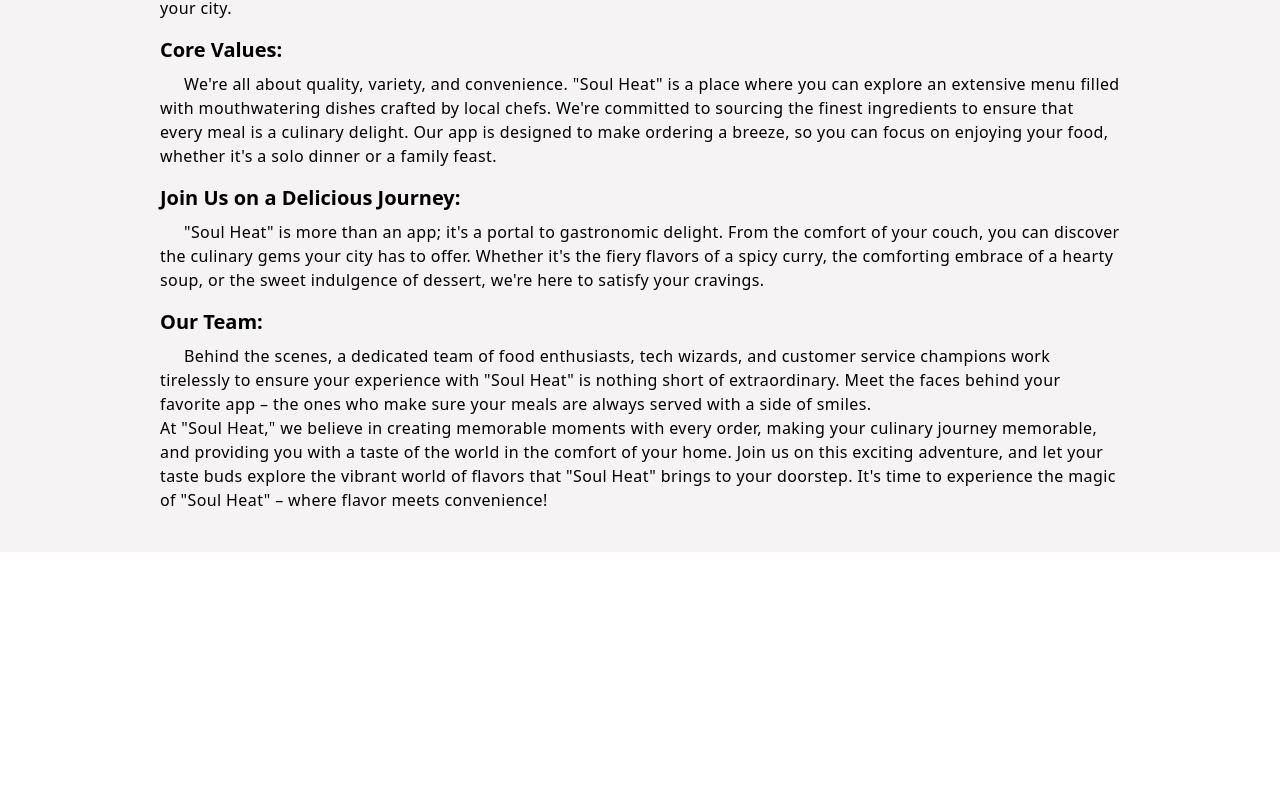
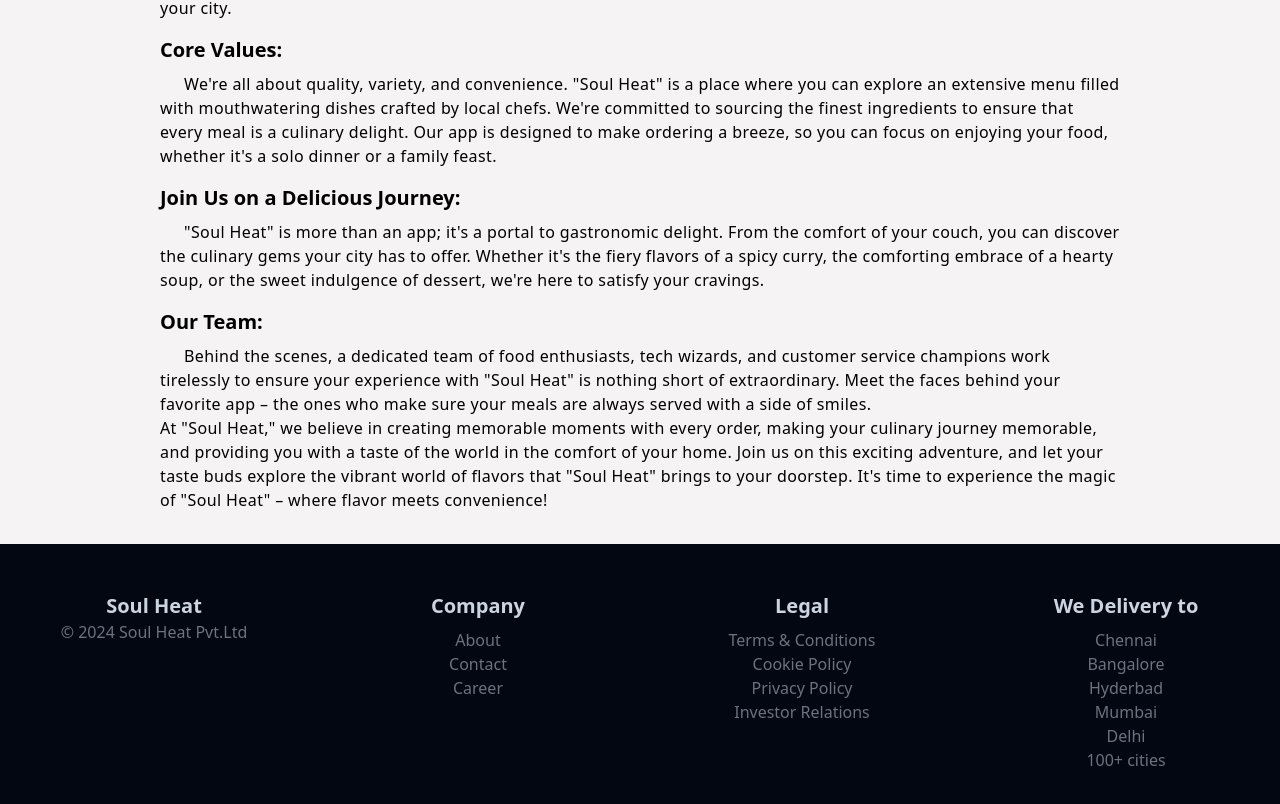
Before and after one commit to krish-98/soul-heat, a React (Vite) app in the folder client/: page /about in a window 1280 px wide. Shown: the part 428-1232 px from the top of the page. Before the commit the page ends 980 px from the top, so only its background shows below. Built offline with nearby package versions, Linux system fonts and the light colour scheme; no server answers.

Commit message:
added footer component

```diff
--- a/client/src/App.jsx
+++ b/client/src/App.jsx
@@ -21,6 +21,7 @@
 import { useDispatch, useSelector } from 'react-redux'
 import { clearCart } from './features/cartSlice'
 import { logout } from './features/authSlice'
+import Footer from './components/Footer'
 
 function App() {
   const dispatch = useDispatch()
--- /dev/null
+++ b/client/src/components/Footer.jsx
@@ -0,0 +1,56 @@
+import React from 'react'
+import { Link } from 'react-router-dom'
+
+export default function Footer() {
+  return (
+    <div className="bg-gray-950 py-12">
+      <div className="text-gray-500 flex flex-col items-center gap-4 mx-auto max-w-7xl lg:flex-row lg:items-start">
+        <div className="w-96 text-center">
+          <h3 className="md:text-xl text-slate-300 font-semibold ">
+            Soul Heat
+          </h3>
+          <p className="text-gray-500text-sm md:text-base">
+            &copy; 2024 Soul Heat Pvt.Ltd
+          </p>
+        </div>
+
+        <div className="space-y-2 w-96 text-center">
+          <h3 className="text-lg lg:text-xl text-slate-300 font-semibold">
+            Company
+          </h3>
+          <div className="flex flex-col items-center text-sm md:text-base">
+            <Link to="/about">About</Link>
+            <Link to="/contact">Contact</Link>
+            <Link to="#">Career</Link>
+          </div>
+        </div>
+
+        <div className="space-y-2 w-96 text-center">
+          <h3 className="text-lg lg:text-xl text-slate-300 font-semibold">
+            Legal
+          </h3>
+          <div className="flex flex-col items-center text-sm md:text-base">
+            <Link to="#">Terms & Conditions</Link>
+            <Link to="#">Cookie Policy</Link>
+            <Link to="#">Privacy Policy</Link>
+            <Link to="#">Investor Relations</Link>
+          </div>
+        </div>
+
+        <div className="space-y-2 w-96 text-center">
+          <h3 className="text-lg lg:text-xl text-slate-300 font-semibold">
+            We Delivery to
+          </h3>
+          <div className="flex flex-col items-center text-sm md:text-base">
+            <Link to="#">Chennai</Link>
+            <Link to="#">Bangalore</Link>
+            <Link to="#">Hyderbad</Link>
+            <Link to="#">Mumbai</Link>
+            <Link to="#">Delhi</Link>
+            <p>100+ cities</p>
+          </div>
+        </div>
+      </div>
+    </div>
+  )
+}
--- a/client/src/components/Home/Home.jsx
+++ b/client/src/components/Home/Home.jsx
@@ -3,6 +3,7 @@
 import toast from 'react-hot-toast'
 
 import HomeShimmer from './HomeShimmer'
+import Footer from '../Footer'
 
 const filterRestaurant = (searchText, restaurants) => {
   const filteredData = restaurants?.filter((res) =>
@@ -55,6 +56,7 @@
   }
 
   return (
+    <>
       <main className="py-8 px-4 bg-[#f5f3f3] min-h-screen">
         <div className="max-w-7xl mx-auto">
           <form
@@ -96,6 +98,8 @@
           )}
         </div>
       </main>
+      <Footer />
+    </>
   )
 }
 
--- a/client/src/pages/About.jsx
+++ b/client/src/pages/About.jsx
@@ -1,6 +1,9 @@
+import Footer from '../components/Footer'
+
 const About = () => {
   return (
-    <div className="bg-[#f5f3f3] min-h-screen p-6 lg:px-10 lg:pt-8">
+    <>
+      <div className="bg-[#f5f3f3] min-h-screen p-4 lg:px-10 lg:pt-8">
         <div className="max-w-[960px] mx-auto">
           <div>
             <h2 className="text-[#fb923c] text-4xl font-semibold pb-4">
@@ -12,14 +15,14 @@
               </h3>
               <p className="indent-6 tracking-wide">
                 Imagine a world where sizzling, mouthwatering dishes are just a
-              few clicks away, ready to tantalize your taste buds in the comfort
-              of your own home. Welcome to "Soul Heat," the culinary adventure
-              you've been waiting for!
+                few clicks away, ready to tantalize your taste buds in the
+                comfort of your own home. Welcome to "Soul Heat," the culinary
+                adventure you've been waiting for!
                 <br />
                 At "Soul Heat," our journey began with a burning passion for
                 bringing the heartwarming flavors of the world to your doorstep.
-              We believe that food is not just sustenance; it's an experience, a
-              source of comfort, and a way to celebrate life. That's why we
+                We believe that food is not just sustenance; it's an experience,
+                a source of comfort, and a way to celebrate life. That's why we
                 embarked on a quest to create an app that's not just about
                 ordering food but about savoring every bite.
               </p>
@@ -30,22 +33,22 @@
             <h3 className="text-xl font-semibold">Our Story:</h3>
             <p className="indent-6 tracking-wide">
               The "Soul Heat" story is a tale of food enthusiasts turned tech
-            innovators. Fueled by a shared love for delicious meals and a desire
-            to simplify the dining experience, we set out to create an app that
-            connects you with the culinary wonders of your city.
+              innovators. Fueled by a shared love for delicious meals and a
+              desire to simplify the dining experience, we set out to create an
+              app that connects you with the culinary wonders of your city.
             </p>
           </div>
 
           <div className="space-y-2 pb-4">
             <h3 className="text-xl font-semibold"> Core Values:</h3>
             <p className="indent-6 tracking-wide">
-            We're all about quality, variety, and convenience. "Soul Heat" is a
-            place where you can explore an extensive menu filled with
+              We're all about quality, variety, and convenience. "Soul Heat" is
+              a place where you can explore an extensive menu filled with
               mouthwatering dishes crafted by local chefs. We're committed to
               sourcing the finest ingredients to ensure that every meal is a
-            culinary delight. Our app is designed to make ordering a breeze, so
-            you can focus on enjoying your food, whether it's a solo dinner or a
-            family feast.
+              culinary delight. Our app is designed to make ordering a breeze,
+              so you can focus on enjoying your food, whether it's a solo dinner
+              or a family feast.
             </p>
           </div>
 
@@ -56,9 +59,10 @@
             <p className="indent-6 tracking-wide">
               "Soul Heat" is more than an app; it's a portal to gastronomic
               delight. From the comfort of your couch, you can discover the
-            culinary gems your city has to offer. Whether it's the fiery flavors
-            of a spicy curry, the comforting embrace of a hearty soup, or the
-            sweet indulgence of dessert, we're here to satisfy your cravings.
+              culinary gems your city has to offer. Whether it's the fiery
+              flavors of a spicy curry, the comforting embrace of a hearty soup,
+              or the sweet indulgence of dessert, we're here to satisfy your
+              cravings.
             </p>
           </div>
 
@@ -67,21 +71,23 @@
             <p className="indent-6 tracking-wide">
               Behind the scenes, a dedicated team of food enthusiasts, tech
               wizards, and customer service champions work tirelessly to ensure
-            your experience with "Soul Heat" is nothing short of extraordinary.
-            Meet the faces behind your favorite app – the ones who make sure
-            your meals are always served with a side of smiles.
+              your experience with "Soul Heat" is nothing short of
+              extraordinary. Meet the faces behind your favorite app – the ones
+              who make sure your meals are always served with a side of smiles.
               <br />
-            At "Soul Heat," we believe in creating memorable moments with every
-            order, making your culinary journey memorable, and providing you
-            with a taste of the world in the comfort of your home. Join us on
-            this exciting adventure, and let your taste buds explore the vibrant
-            world of flavors that "Soul Heat" brings to your doorstep. It's time
-            to experience the magic of "Soul Heat" – where flavor meets
-            convenience!
+              At "Soul Heat," we believe in creating memorable moments with
+              every order, making your culinary journey memorable, and providing
+              you with a taste of the world in the comfort of your home. Join us
+              on this exciting adventure, and let your taste buds explore the
+              vibrant world of flavors that "Soul Heat" brings to your doorstep.
+              It's time to experience the magic of "Soul Heat" – where flavor
+              meets convenience!
             </p>
           </div>
         </div>
       </div>
+      <Footer />
+    </>
   )
 }
 export default About
--- a/client/src/pages/Contact.jsx
+++ b/client/src/pages/Contact.jsx
@@ -1,5 +1,8 @@
+import Footer from '../components/Footer'
+
 const Contact = () => {
   return (
+    <>
       <div className="bg-[#f5f3f3] min-h-screen p-6 lg:px-10 lg:pt-8">
         <div className="max-w-[960px] mx-auto">
           <h2 className="text-[#fb923c] text-4xl font-semibold pb-4">
@@ -17,8 +20,8 @@
           <div className="space-y-2 pb-4">
             <h3 className="text-xl font-semibold">Location:</h3>
             <p className="indent-6 tracking-wide">
-            While "Soul Heat" primarily operates online, you can find our office
-            at:
+              While "Soul Heat" primarily operates online, you can find our
+              office at:
               <br />
               123 Gourmet Avenue, Foodtown, FL 54321
             </p>
@@ -40,17 +43,20 @@
               Our customer support team is available to assist you during the
               following hours:
               <br />
-            Monday to Friday: 9:00 AM - 6:00 PM (EST) Saturday and Sunday: 10:00
-            AM - 4:00 PM (EST)
+              Monday to Friday: 9:00 AM - 6:00 PM (EST) Saturday and Sunday:
+              10:00 AM - 4:00 PM (EST)
             </p>
           </div>
 
           <div className="space-y-2 pb-4">
-          <h3 className="text-xl font-semibold">Frequently Asked Questions:</h3>
+            <h3 className="text-xl font-semibold">
+              Frequently Asked Questions:
+            </h3>
 
             <p className="indent-6 tracking-wide">
-            Before reaching out to us, you might find answers to your questions
-            in our FAQ section. It's a helpful resource for common inquiries.
+              Before reaching out to us, you might find answers to your
+              questions in our FAQ section. It's a helpful resource for common
+              inquiries.
             </p>
           </div>
 
@@ -92,10 +98,10 @@
             <p className="indent-6 tracking-wide">
               Emergency Contact: +1 (123) 456-7891
               <br />
-            Thank you for choosing "Soul Heat." We look forward to hearing from
-            you and serving you with the best in culinary experiences. Your
-            satisfaction is our priority, and we're here to make your "Soul
-            Heat" experience exceptional.
+              Thank you for choosing "Soul Heat." We look forward to hearing
+              from you and serving you with the best in culinary experiences.
+              Your satisfaction is our priority, and we're here to make your
+              "Soul Heat" experience exceptional.
             </p>
           </div>
 
@@ -121,6 +127,8 @@
           </div>
         </div>
       </div>
+      <Footer />
+    </>
   )
 }
 export default Contact
```
Lines whose indentation alone changed are shown as unchanged.
